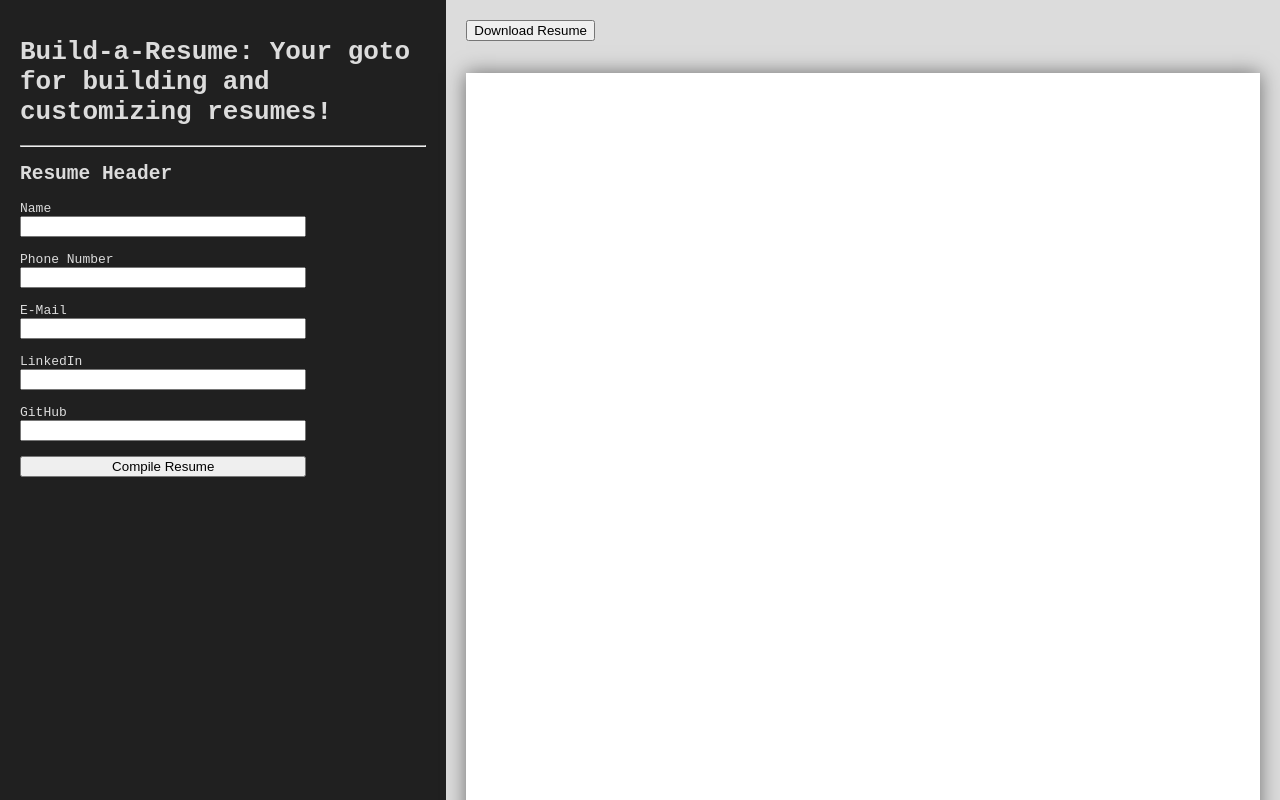
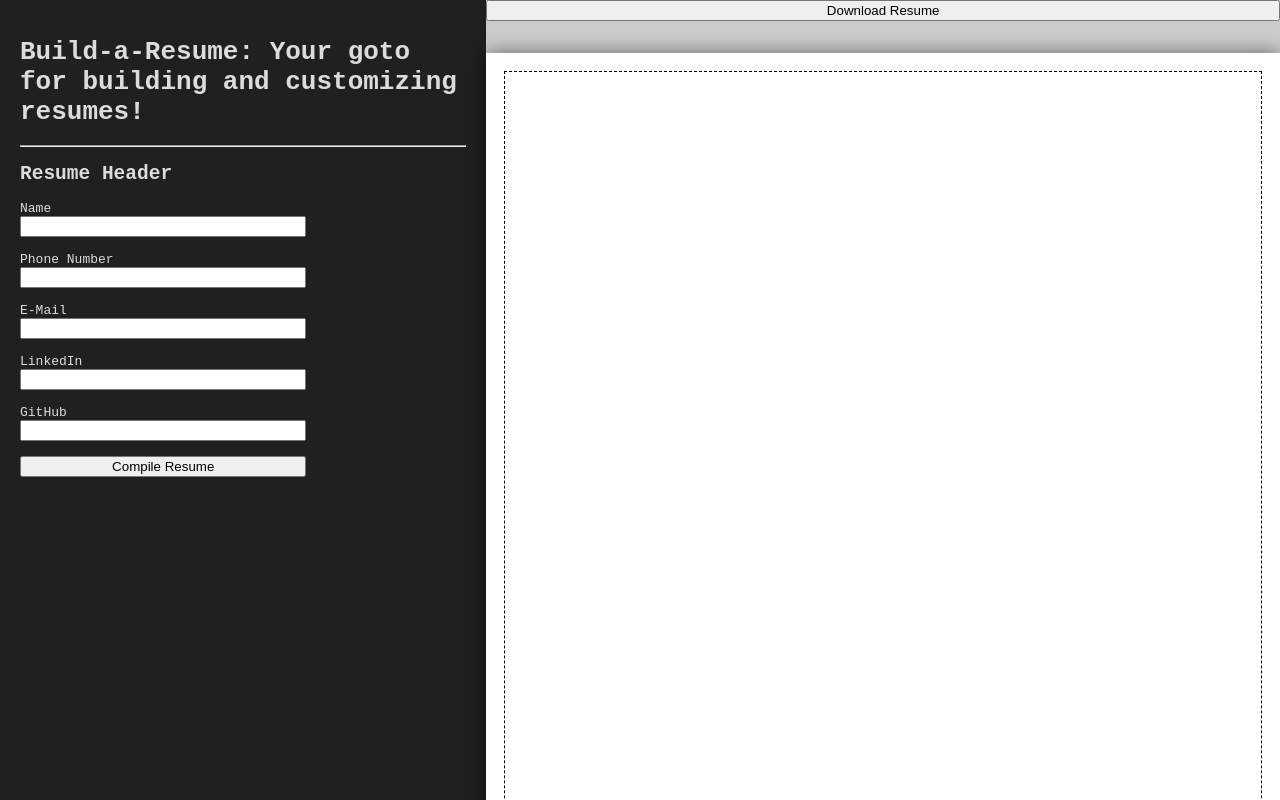
Before and after one commit to stelleron/resume-builder, a React (Vite) app in the folder frontend/: page / in a window 1280 px wide. Shown: the top 800 px of the page. Built offline with nearby package versions, Linux system fonts and the light colour scheme.

Commit message:
Adjusted resume page format

```diff
--- a/frontend/src/App.css
+++ b/frontend/src/App.css
@@ -31,8 +31,12 @@ body {
 }
 
 #resume-preview {
-  background-color: rgb(220, 220, 220);;
   color: #202020;
+  margin: 0 auto;
+  padding: 0;
+  background: rgb(204, 204, 204);
+  display: flex;
+  flex-direction: column;
 }
 
 :root {
@@ -48,15 +52,7 @@ body {
   box-sizing: border-box;
 }
 
-body {
-  margin: 0 auto;
-  padding: 0;
-  background: rgb(204, 204, 204);
-  display: flex;
-  flex-direction: column;
-}
-
-#resume-page {
+.page {
   display: inline-block;
   position: relative;
   height: 297mm;
--- a/frontend/src/App.jsx
+++ b/frontend/src/App.jsx
@@ -95,12 +95,14 @@ function ResumePreview(props) {
     <div class="section-box" id="resume-preview">
       <button onClick={download_page}>Download Resume</button>
       <div id="resume-page">
+        <div class="page">
           <div className='resume-name'>{props.resume_header.name}</div>
             <div>
               <div>{props.resume_header.phone}</div>
               <div>{props.resume_header.email}</div>
               <div>{props.resume_header.linkedin}</div>
               <div>{props.resume_header.github}</div>
+            </div>
         </div>
       </div>
     </div>
```
Lines whose indentation alone changed are shown as unchanged.
